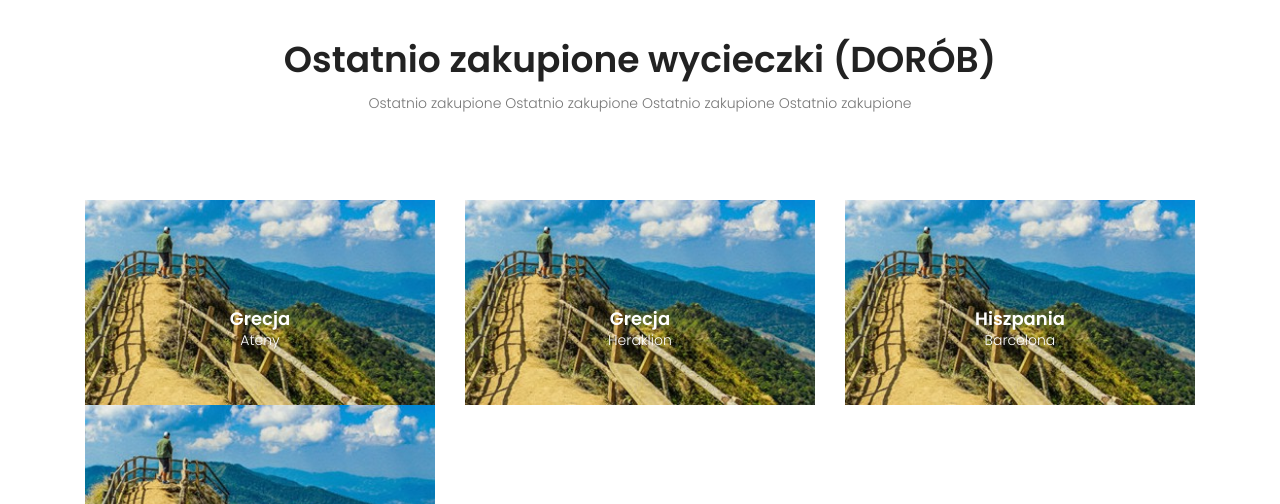
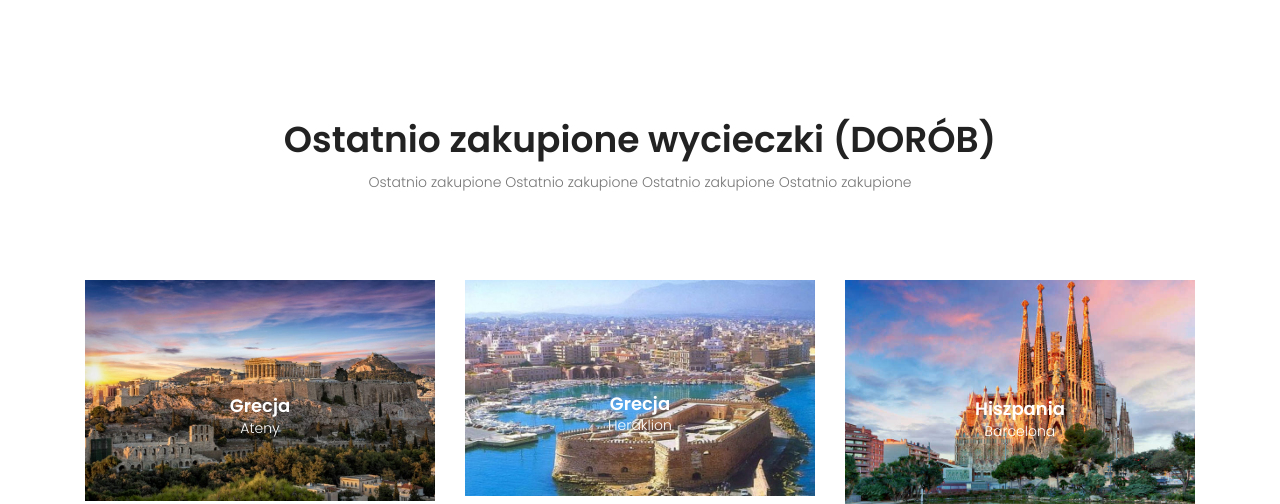
Before and after one commit to darek-k/DjangoTravelAgency, a Django app: template config/core/templates/core/index.html in a window 1280 px wide. Shown: the part 2629-3133 px from the top of the page. Run offline with Django 3.2, Linux system fonts and the light colour scheme; the template is opened without the code that fills it: values that come from a table or form of the project are taken from there, others are empty; data comes from the database, SQL or seed files in the repository; both versions use the stored data as it was after the commit; style sheets or scripts are compiled from the project's sources; some libraries are stand-ins or nearby versions.

Commit message:
add pics

```diff
--- a/config/core/templates/core/index.html
+++ b/config/core/templates/core/index.html
@@ -207,7 +207,7 @@
 							<div class="single-destination relative">
 								<div class="thumb relative">
 									<div class="overlay overlay-bg"></div>
-									<img class="img-fluid" src="{% static 'img/d3.jpg' %}" alt="">
+									<img class="img-fluid" src="{{ trip.arrival_city.city_image }}" alt="">
 								</div>
 								<div class="desc">
 									<a href="#" class="price-btn">{{ trip.price_for_adult}}</a>
@@ -241,7 +241,7 @@
 							<div class="single-destination relative">
 								<div class="thumb relative">
 									<div class="overlay overlay-bg"></div>
-									<img class="img-fluid" src="{% static 'img/d3.jpg' %}" alt="">
+									<img class="img-fluid" src="{{ trip.arrival_city.city_image }}" alt="">
 								</div>
 								<div class="desc">
 									<a href="#" class="price-btn">{{ trip.price_for_adult}}</a>
```
Also changed, not shown: config/db.sqlite3.
